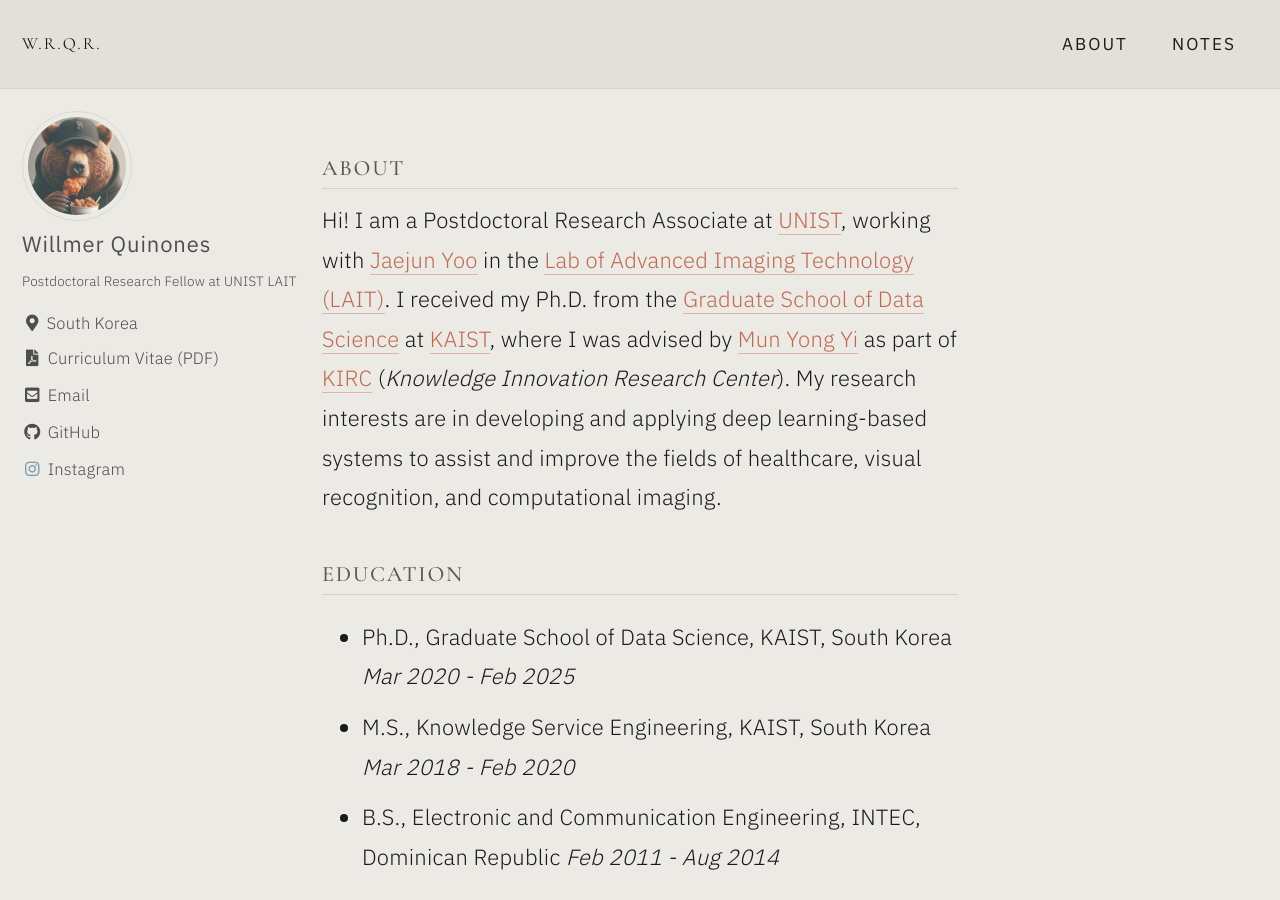
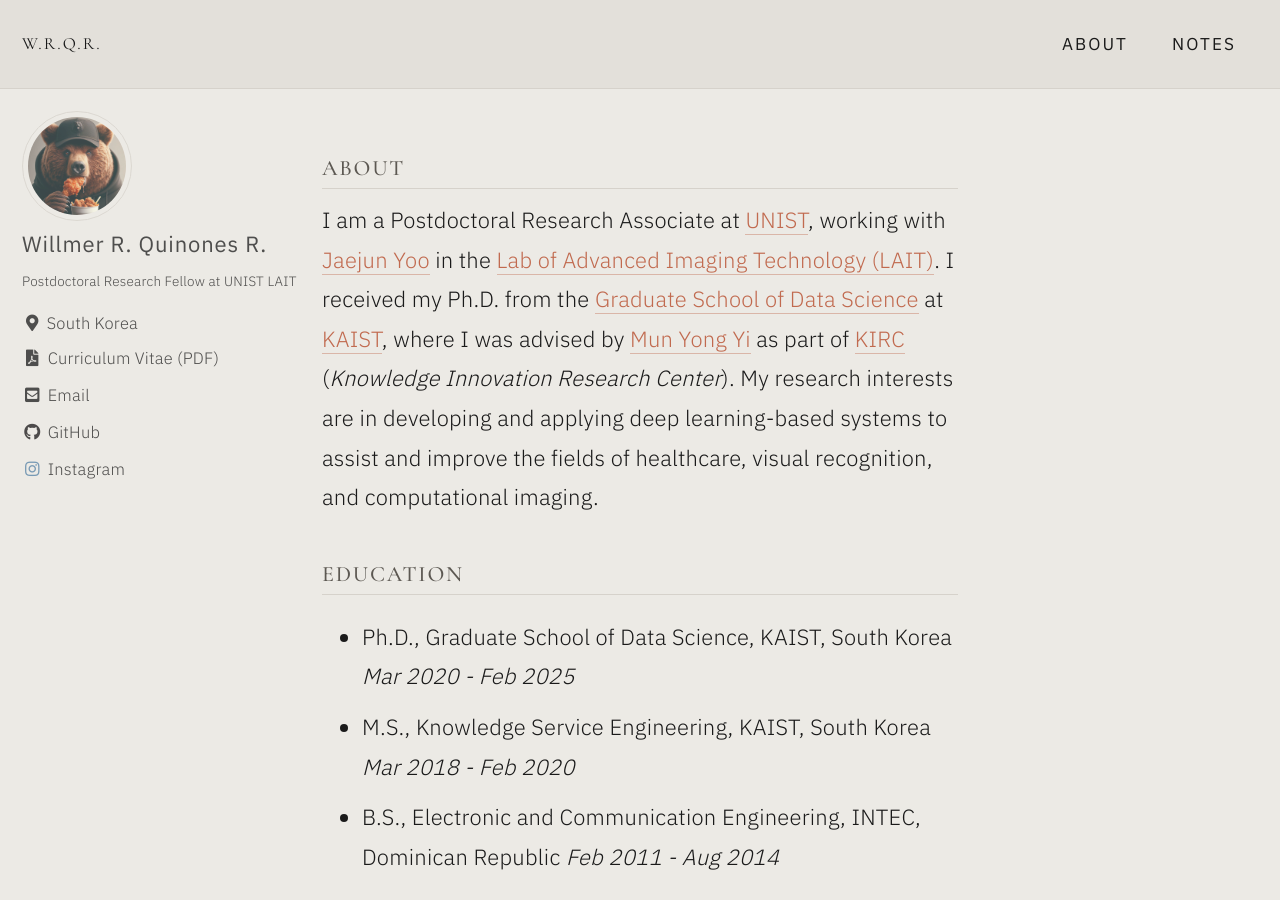
Before and after one commit to WRafell/wrafell.github.io, a Jekyll site: the page built from _pages/about.md, in a window 1280 px wide and 900 px high. Built offline with Jekyll 4.4.1, drawn with Linux system fonts in a browser that asks for light colours; cached includes are drawn as plain includes.

```diff
--- a/_config.yml
+++ b/_config.yml
@@ -16,10 +16,10 @@ minimal_mistakes_skin    : "default" # "air", "aqua", "contrast", "dark", "dirt"
 
 # Site Settings
 locale                   : "en-US"
-title                    : "About - Willmer Quinones"
+title                    : "About - Willmer R. Quinones R."
 title_separator          : "|"
 subtitle                 : # site tagline that appears below site title in masthead
-name                     : &name "Willmer Quinones"
+name                     : &name "Willmer R. Quinones R."
 description              : &description "Personal Academic Profile"
 url                      : "https://wrafell.github.io/" # the base hostname & protocol for your site e.g. "https://mmistakes.github.io"
 baseurl                  : "" # the subpath of your site, e.g. "/blog"
--- a/_pages/about.md
+++ b/_pages/about.md
@@ -12,7 +12,7 @@ redirect_from:
 
 ### About
 
-Hi! I am a Postdoctoral Research Associate at [UNIST](https://www.unist.ac.kr/), working with [Jaejun Yoo](https://sites.google.com/view/jaejunyoo/home) in the [Lab of Advanced Imaging Technology (LAIT)](https://sites.google.com/view/jaejunyoo/home). I received my Ph.D. from the [Graduate School of Data Science](https://gsds.kaist.ac.kr/) at [KAIST](https://www.kaist.ac.kr/en/), where I was advised by [Mun Yong Yi](http://kirc.kaist.ac.kr/people_director.html) as part of [KIRC](http://kirc.kaist.ac.kr/) (*Knowledge Innovation Research Center*). My research interests are in developing and applying deep learning-based systems to assist and improve the fields of healthcare, visual recognition, and computational imaging.
+I am a Postdoctoral Research Associate at [UNIST](https://www.unist.ac.kr/), working with [Jaejun Yoo](https://sites.google.com/view/jaejunyoo/home) in the [Lab of Advanced Imaging Technology (LAIT)](https://sites.google.com/view/jaejunyoo/home). I received my Ph.D. from the [Graduate School of Data Science](https://gsds.kaist.ac.kr/) at [KAIST](https://www.kaist.ac.kr/en/), where I was advised by [Mun Yong Yi](http://kirc.kaist.ac.kr/people_director.html) as part of [KIRC](http://kirc.kaist.ac.kr/) (*Knowledge Innovation Research Center*). My research interests are in developing and applying deep learning-based systems to assist and improve the fields of healthcare, visual recognition, and computational imaging.
 
 ### Education
 
```
